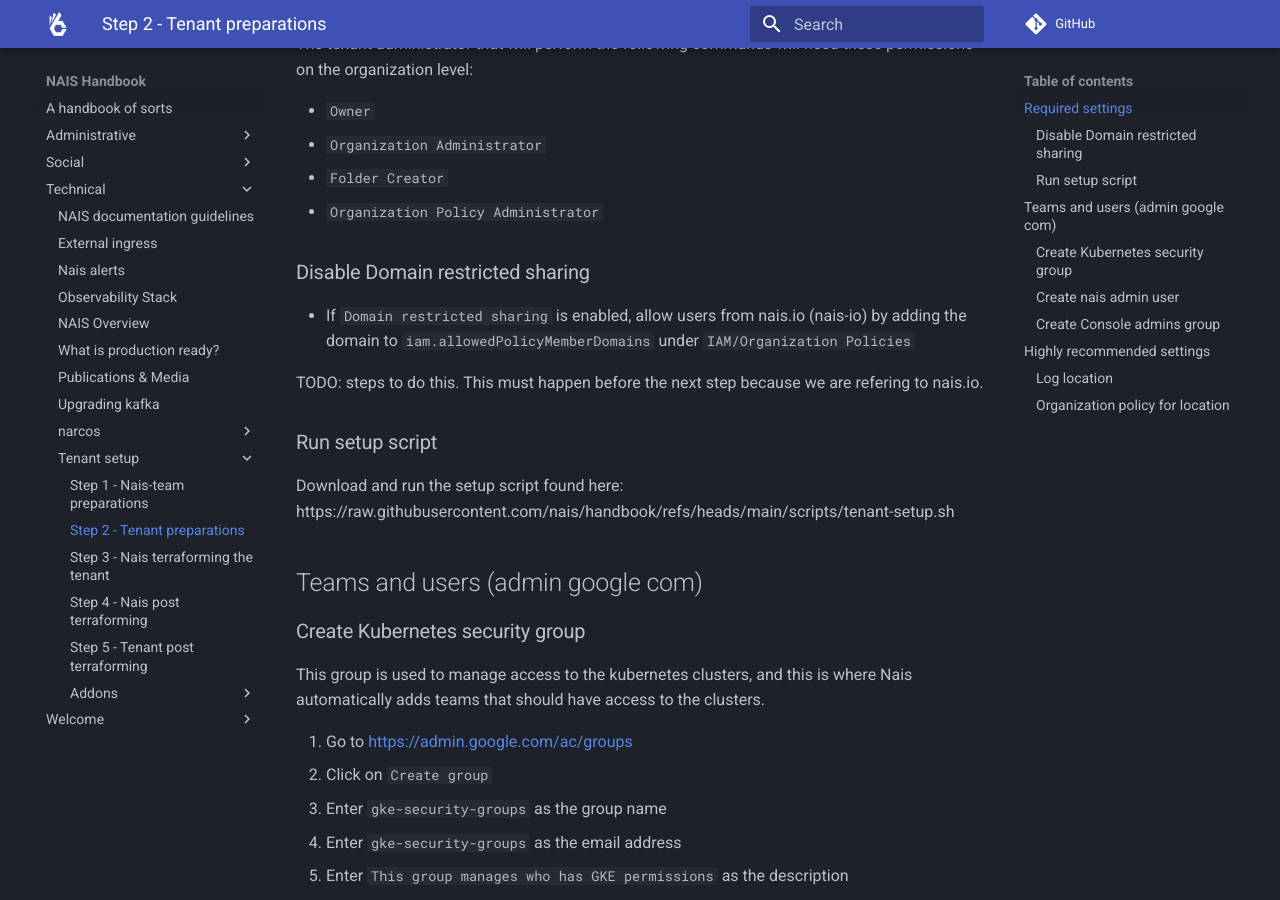
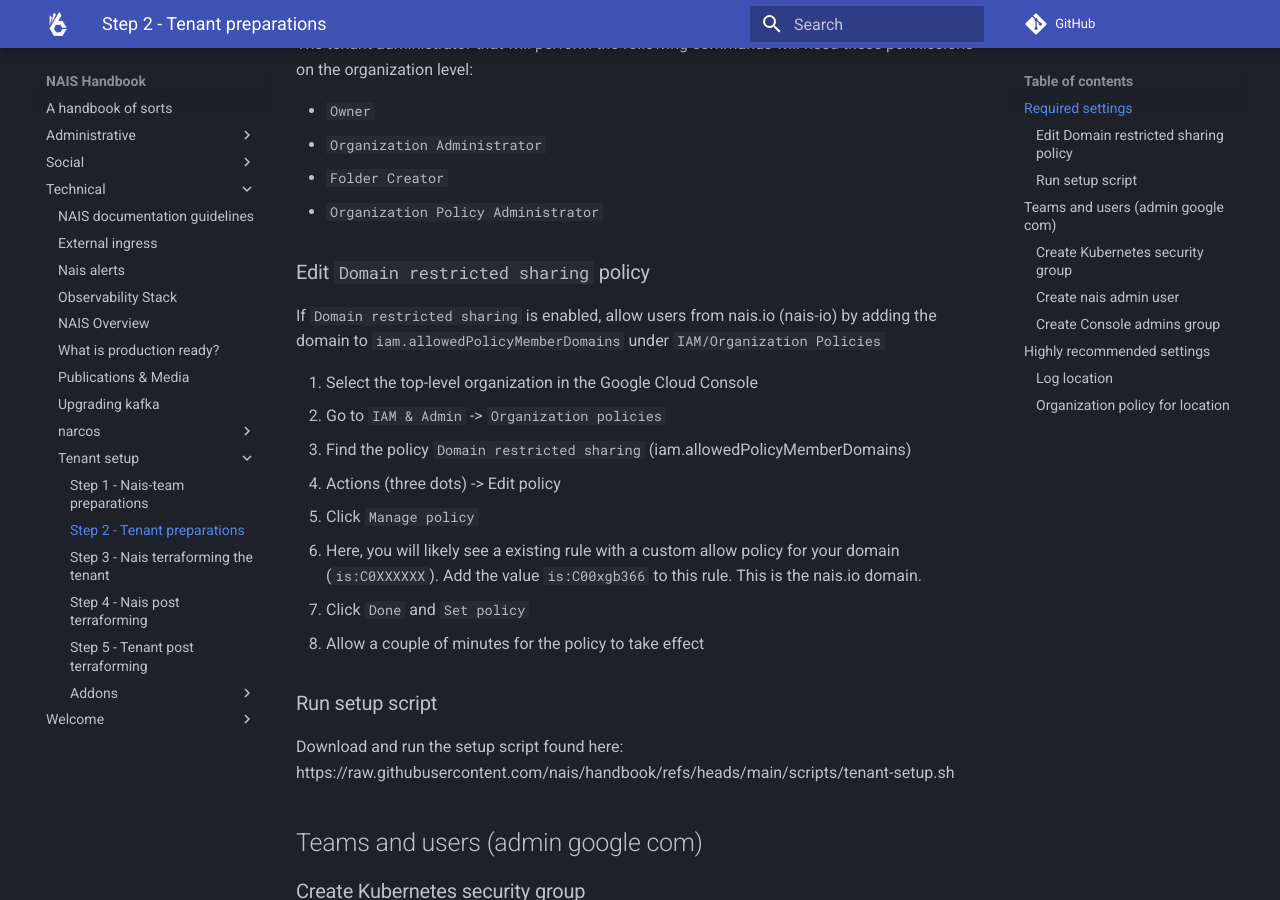
Before and after one commit to nais/handbook, an MkDocs documentation site: the page built from docs/technical/tenant-setup/2-tenant.md, in a window 1280 px wide and 900 px high, scrolled down 420 px. Built offline with MkDocs 1.6.1 and Material for MkDocs 9.7.7, drawn with Linux system fonts in a browser that asks for light colours; comment, search, counter and statistics services are not loaded.

Commit message:
Fix domain policy guide

```diff
--- a/docs/technical/tenant-setup/2-tenant.md
+++ b/docs/technical/tenant-setup/2-tenant.md
@@ -14,11 +14,18 @@
 - `Folder Creator`
 - `Organization Policy Administrator`
 
-### Disable Domain restricted sharing
+### Edit `Domain restricted sharing` policy
 
-- If `Domain restricted sharing` is enabled, allow users from nais.io (nais-io) by adding the domain to `iam.allowedPolicyMemberDomains` under `IAM/Organization Policies`
+If `Domain restricted sharing` is enabled, allow users from nais.io (nais-io) by adding the domain to `iam.allowedPolicyMemberDomains` under `IAM/Organization Policies`
 
-TODO: steps to do this. This must happen before the next step because we are refering to nais.io.
+1. Select the top-level organization in the Google Cloud Console
+1. Go to `IAM & Admin` -> `Organization policies`
+1. Find the policy `Domain restricted sharing` (iam.allowedPolicyMemberDomains)
+1. Actions (three dots) -> Edit policy
+1. Click `Manage policy`
+1. Here, you will likely see a existing rule with a custom allow policy for your domain (`is:C0XXXXXX`). Add the value `is:C00xgb366` to this rule. This is the nais.io domain.
+1. Click `Done` and `Set policy`
+1. Allow a couple of minutes for the policy to take effect
 
 ### Run setup script
 
```
